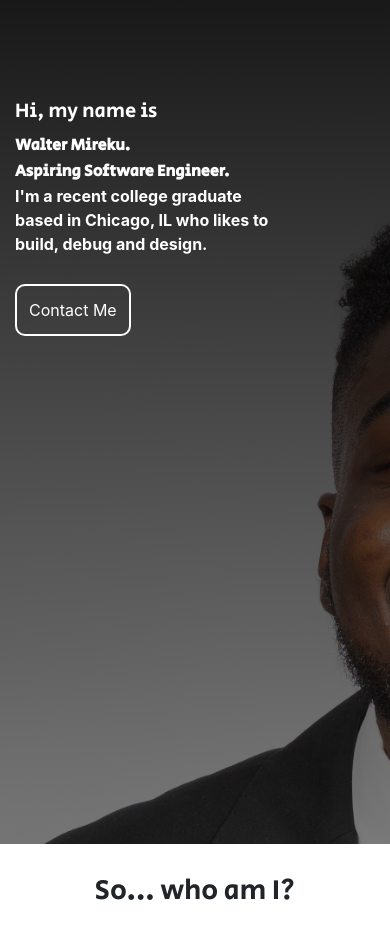
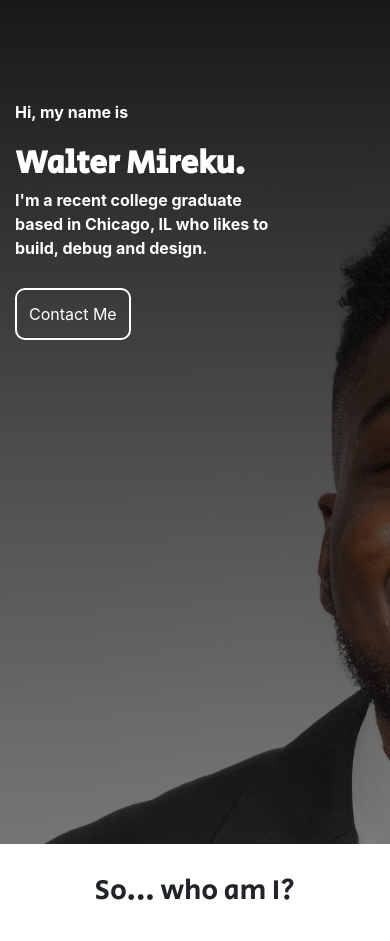
Before and after one commit to wmireku21/wmireku21.github.io, a plain HTML site: page index.html in a window 390 px wide. Shown: the top 941 px of the page. Drawn offline with nearby package versions, Linux system fonts and the light colour scheme; a script that the page names is missing.

Commit message:
bio change

```diff
--- a/index.css
+++ b/index.css
@@ -21,8 +21,7 @@ h1, h2, h3, h4, h5 {
     font-family: Arial, Helvetica, sans-serif;
 }
 
-.about {
-}
+
 
 .bg-text {
     padding-top: 100px;
@@ -200,21 +199,10 @@ h1, h2, h3, h4, h5 {
 
 
 
-@media only screen and (max-width: 500px) {
-    .header-text {
-        font-size:1rem;
-    }
-}
-
-@media only screen and (max-width: 800px) {
-    .header-text {
-        font-size:0.75rem;
-    }
-}
 
 @media only screen and (max-width: 1000px) {
-    .header-text {
-        font-size:1rem;
+    .bg-text > .header-text {
+        font-size:2rem;
     }
 }
 
--- a/index.html
+++ b/index.html
@@ -17,8 +17,8 @@
                 <div class="row">
                     <div class="col-10">
                         <div class="bg-text">
-                            <h5>Hi, my name is</h5>
-                            <span class="header-text">Walter Mireku.<br>Aspiring Software Engineer.</span>
+                            <p>Hi, my name is</p>
+                            <span class="header-text">Walter Mireku.</span>
                             <p>I'm a recent college graduate <br> based in Chicago, IL who likes to <br> build, debug and design.</p>
                         </div>
                         <!--<button style="margin-right: 5px" class="contact-button"><a href="SWEMireku_Resume.pdf" target="_blank">Resume</a></button>-->
```
